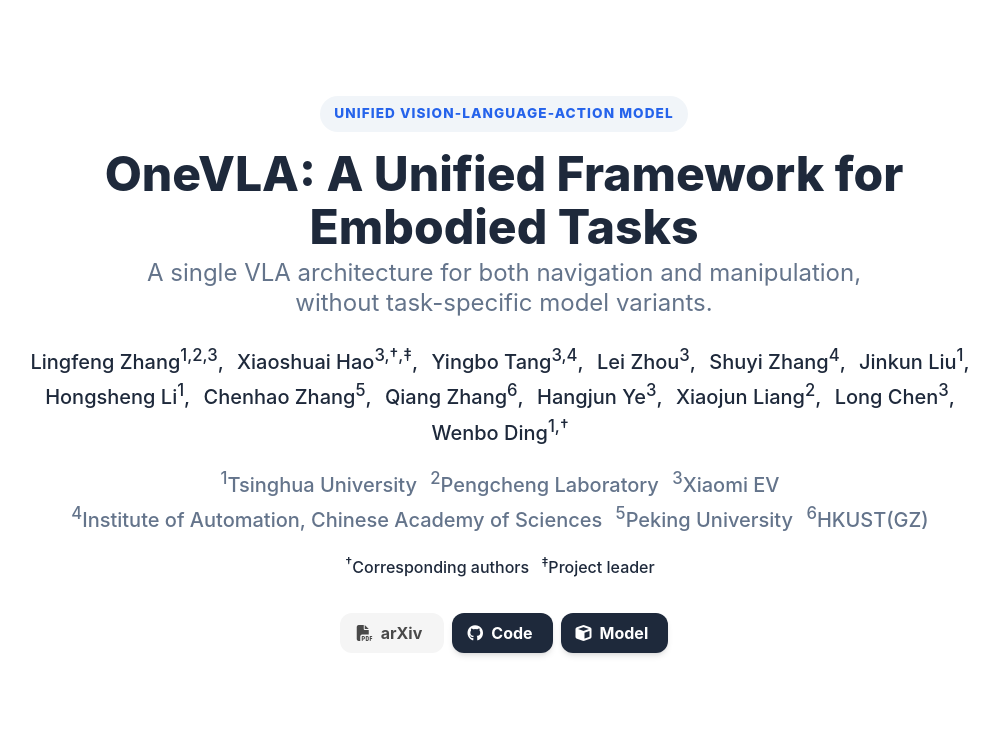
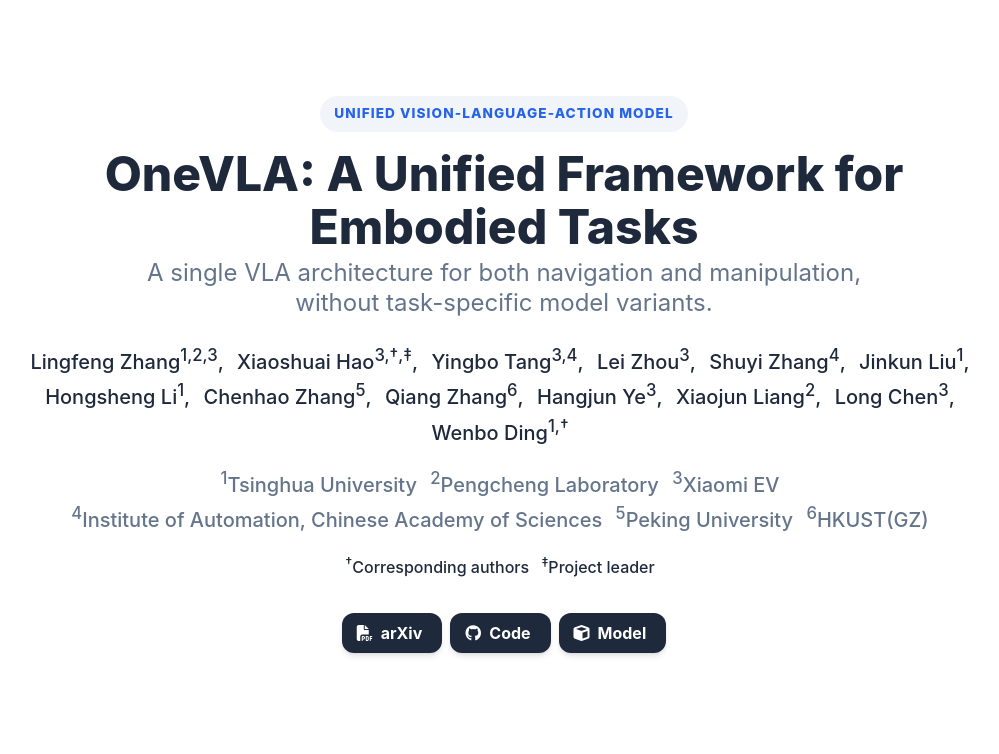
Before and after one commit to linglingxiansen/OneVLA, a plain HTML site: page index.html in a window 1280 px wide. Shown: the top 754 px of the page, without its empty margins (136-1135 px from the left). Drawn offline with Linux system fonts and the light colour scheme; some icons are missing; a web font is replaced by a local one.

Commit message:
Match arXiv button style on project page.

```diff
--- a/index.html
+++ b/index.html
@@ -64,7 +64,7 @@
 
             <div class="publication-links is-flex is-justify-content-center is-flex-wrap-wrap">
               <span class="link-block">
-                <a href="https://arxiv.org/pdf/2606.01241" class="external-link button is-normal is-rounded is-light">
+                <a href="https://arxiv.org/pdf/2606.01241" class="external-link button is-normal is-rounded is-dark">
                   <span class="icon"><i class="fas fa-file-pdf"></i></span>
                   <span>arXiv</span>
                 </a>
```
